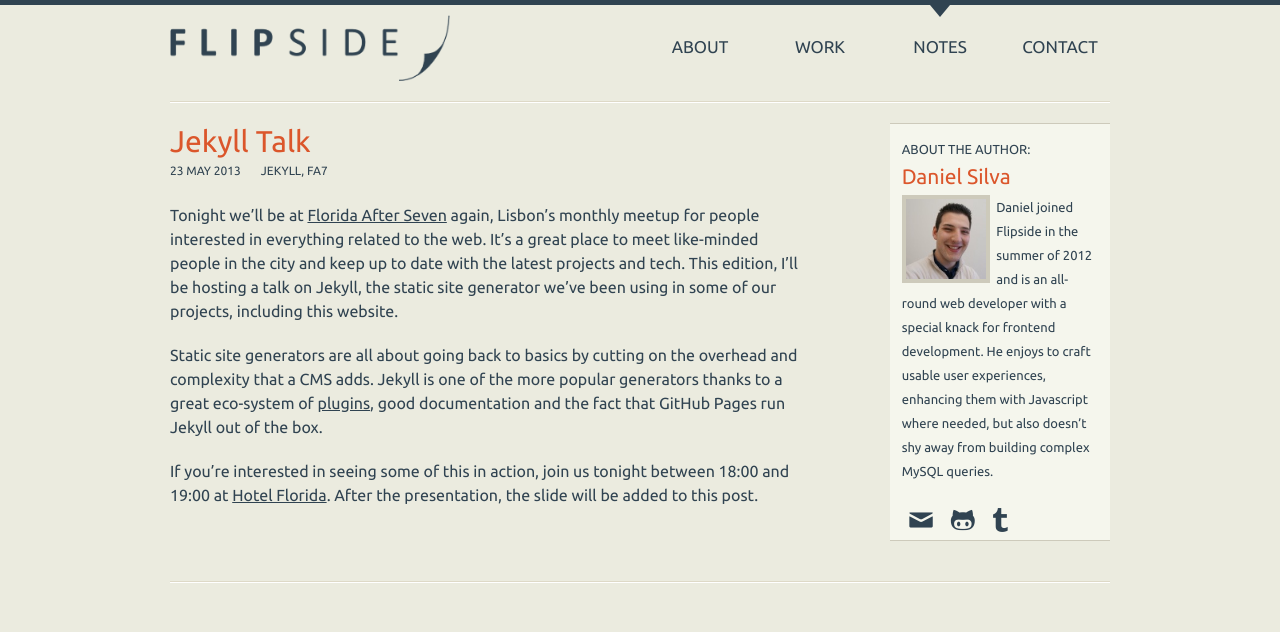
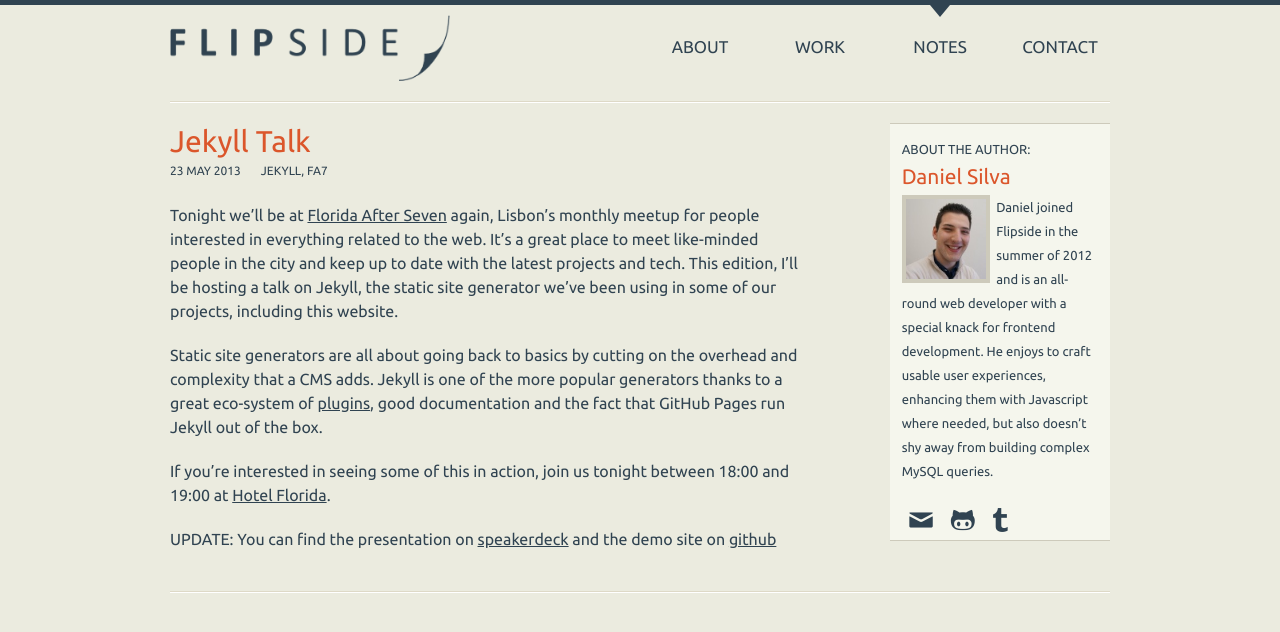
Before and after one commit to flipside-org/flipside.org, a Jekyll site: the page built from _posts/notes/2013-05-23-jekyll-talk.md, in a window 1280 px wide. Shown: the top 632 px of the page. Built offline with Jekyll 4.4.1, drawn with Linux system fonts in a browser that asks for light colours; nearby versions of some CDN libraries.

Commit message:
Updates jekyll talk post with presentation

```diff
--- a/_posts/notes/2013-05-23-jekyll-talk.md
+++ b/_posts/notes/2013-05-23-jekyll-talk.md
@@ -13,4 +13,6 @@
 
 Static site generators are all about going back to basics by cutting on the overhead and complexity that a CMS adds. Jekyll is one of the more popular generators thanks to a great eco-system of [plugins](http://jekyllrb.com/docs/plugins/), good documentation and the fact that GitHub Pages run Jekyll out of the box.
 
-If you're interested in seeing some of this in action, join us tonight between 18:00 and 19:00 at [Hotel Florida](https://www.facebook.com/events/161494977352214/). After the presentation, the slide will be added to this post.
+If you're interested in seeing some of this in action, join us tonight between 18:00 and 19:00 at [Hotel Florida](https://www.facebook.com/events/161494977352214/).
+
+UPDATE: You can find the presentation on [speakerdeck](https://speakerdeck.com/danielfdsilva/intro-to-jekyll) and the demo site on [github](https://github.com/danielfdsilva/FA7_21_jekyll)
```
